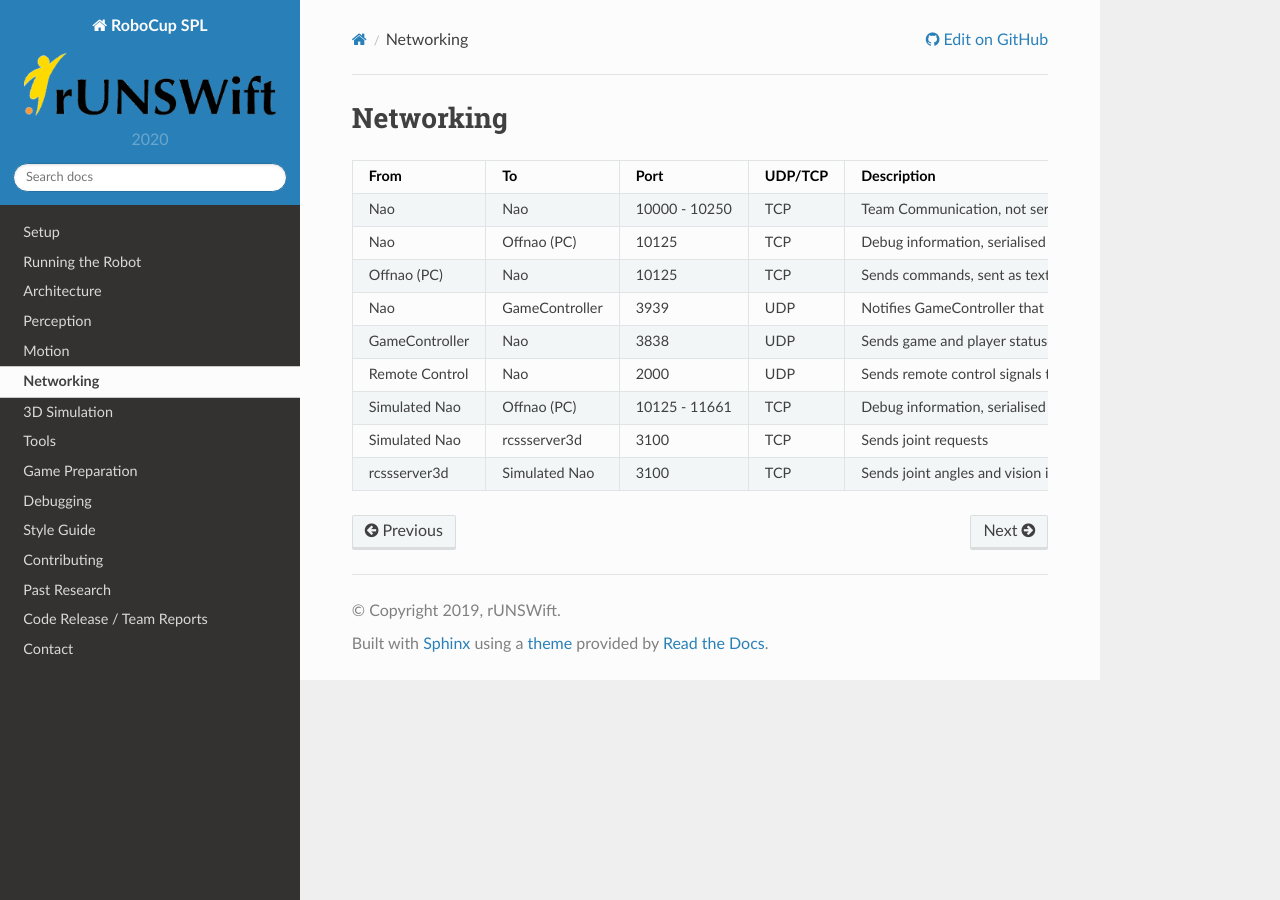
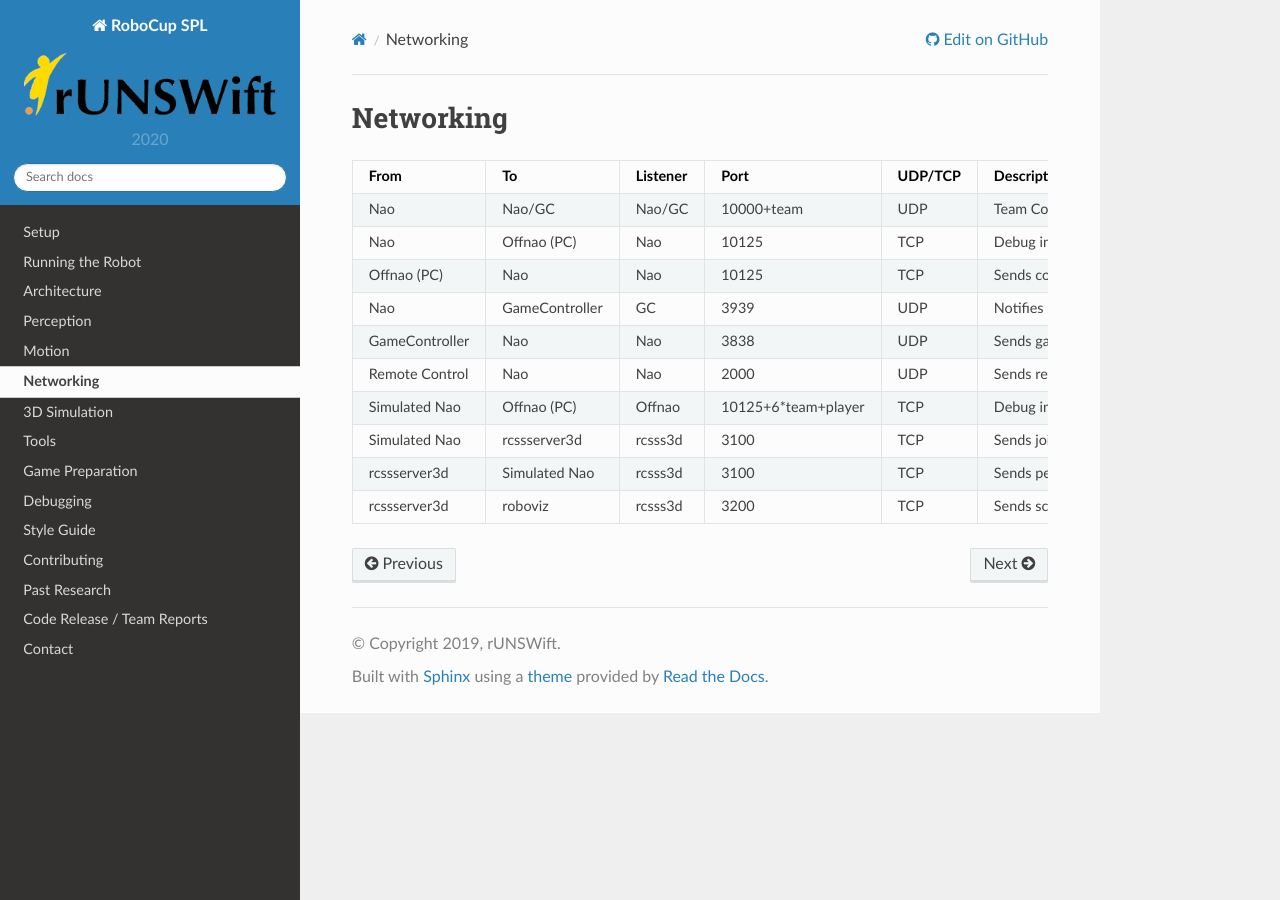
Before and after one commit to UNSWComputing/rUNSWift-docs, a Sphinx documentation site: the page built from source/networking.rst, in a window 1280 px wide. Built offline with Sphinx 7.4.7 and the Read the Docs theme 2.0.0, drawn with Linux system fonts in a browser that asks for light colours.

Commit message:
Add roboviz

```diff
--- a/source/networking.rst
+++ b/source/networking.rst
@@ -2,24 +2,26 @@
 Networking
 ##########
 
-============== ============== ============= ======= ============================================
-From           To             Port          UDP/TCP Description
-============== ============== ============= ======= ============================================
-Nao            Nao            10000 - 10250 TCP     Team Communication, not serialised
--------------- -------------- ------------- ------- --------------------------------------------
-Nao            Offnao (PC)    10125         TCP     Debug information, serialised using protobuf
--------------- -------------- ------------- ------- --------------------------------------------
-Offnao (PC)    Nao            10125         TCP     Sends commands, sent as text
--------------- -------------- ------------- ------- --------------------------------------------
-Nao            GameController 3939          UDP     Notifies GameController that robot is alive
--------------- -------------- ------------- ------- --------------------------------------------
-GameController Nao            3838          UDP     Sends game and player statuses
--------------- -------------- ------------- ------- --------------------------------------------
-Remote Control Nao            2000          UDP     Sends remote control signals to Nao
--------------- -------------- ------------- ------- --------------------------------------------
-Simulated Nao  Offnao (PC)    10125 - 11661 TCP     Debug information, serialised using protobuf
--------------- -------------- ------------- ------- --------------------------------------------
-Simulated Nao  rcssserver3d   3100          TCP     Sends joint requests
--------------- -------------- ------------- ------- --------------------------------------------
-rcssserver3d   Simulated Nao  3100          TCP     Sends joint angles and vision information
-============== ============== ============= ======= ============================================
+============== ============== ======== =================== ======= ============================================
+From           To             Listener Port                UDP/TCP Description
+============== ============== ======== =================== ======= ============================================
+Nao            Nao/GC         Nao/GC   10000+team          UDP     Team Communication, serialised as in memory
+-------------- -------------- -------- ------------------- ------- --------------------------------------------
+Nao            Offnao (PC)    Nao      10125               TCP     Debug information, serialised using protobuf
+-------------- -------------- -------- ------------------- ------- --------------------------------------------
+Offnao (PC)    Nao            Nao      10125               TCP     Sends commands, serialised using protobuf
+-------------- -------------- -------- ------------------- ------- --------------------------------------------
+Nao            GameController GC       3939                UDP     Notifies GameController that robot is alive
+-------------- -------------- -------- ------------------- ------- --------------------------------------------
+GameController Nao            Nao      3838                UDP     Sends game and player statuses
+-------------- -------------- -------- ------------------- ------- --------------------------------------------
+Remote Control Nao            Nao      2000                UDP     Sends remote control signals to Nao
+-------------- -------------- -------- ------------------- ------- --------------------------------------------
+Simulated Nao  Offnao (PC)    Offnao   10125+6*team+player TCP     Debug information, serialised using protobuf
+-------------- -------------- -------- ------------------- ------- --------------------------------------------
+Simulated Nao  rcssserver3d   rcsss3d  3100                TCP     Sends joint angles
+-------------- -------------- -------- ------------------- ------- --------------------------------------------
+rcssserver3d   Simulated Nao  rcsss3d  3100                TCP     Sends perceptor readings (joints, imu, etc.)
+-------------- -------------- -------- ------------------- ------- --------------------------------------------
+rcssserver3d   roboviz        rcsss3d  3200                TCP     Sends scene graphs
+============== ============== ======== =================== ======= ============================================
```
